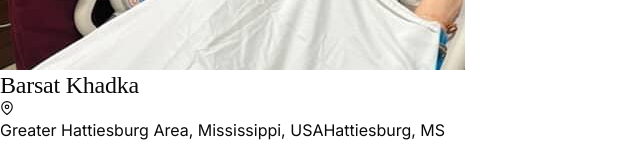
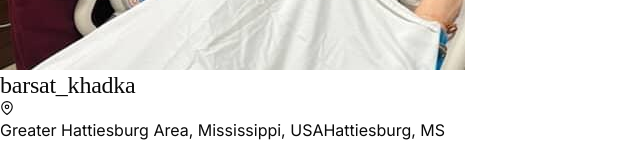
Before and after one commit to BarsatKhadka/portfolioV1, a React (Vite) app: page / in a window 1280 px wide. Shown: the part 367-527 px from the top of the page, without its empty margins (0-640 px from the left). Built offline with nearby package versions, Linux system fonts and the light colour scheme; no server answers.

Commit message:
sidebar adjustments

```diff
--- a/src/components/Home.jsx
+++ b/src/components/Home.jsx
@@ -140,7 +140,7 @@ export default function Home() {
             </div>
 
             {/* Name */}
-            <h1 className="mb-2 text-xl sm:text-2xl lg:text-3xl text-center">Barsat Khadka</h1>
+            <h1 className="mb-2 text-xl sm:text-2xl lg:text-3xl text-center">barsat_khadka</h1>
             <p className="mb-4 text-xs lg:text-sm text-[#6b7280] flex items-center justify-center gap-2">
               <FiMapPin size={14} />
               <span className="hidden sm:inline">Greater Hattiesburg Area, Mississippi, USA</span>
@@ -533,7 +533,7 @@ export default function Home() {
         </main>
 
         {/* Right Sidebar - Previously */}
-        <aside className="hidden xl:block w-[260px] flex-shrink-0 ml-8 xl:ml-16 mr-8 xl:mr-16 pt-8 text-sm font-['Inter']">
+        <aside className="hidden xl:block w-[320px] flex-shrink-0 border-l border-[#e5e7eb] pl-8 xl:pl-12 pt-8 text-sm font-['Inter'] xl:translate-x-8">
           <h2 className="mb-4 text-2xl lg:text-3xl">
             Previously
           </h2>
```
